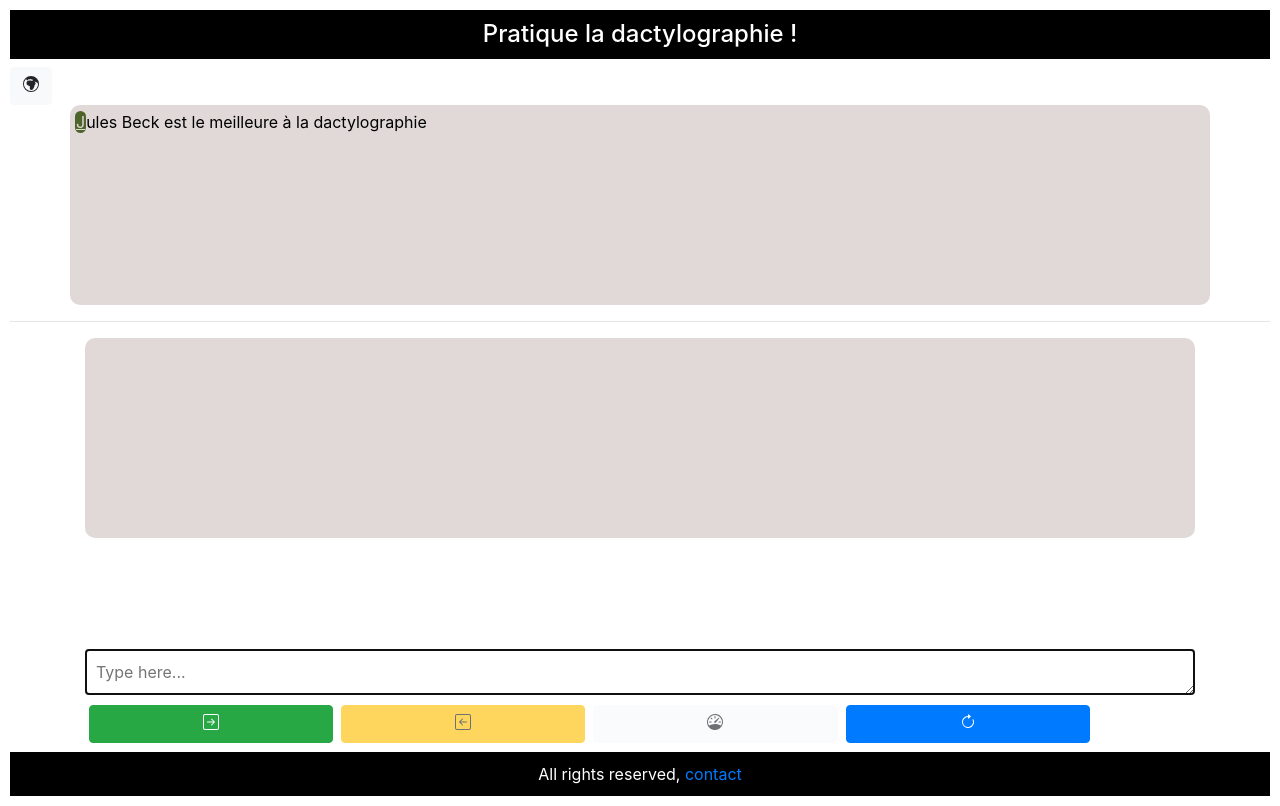
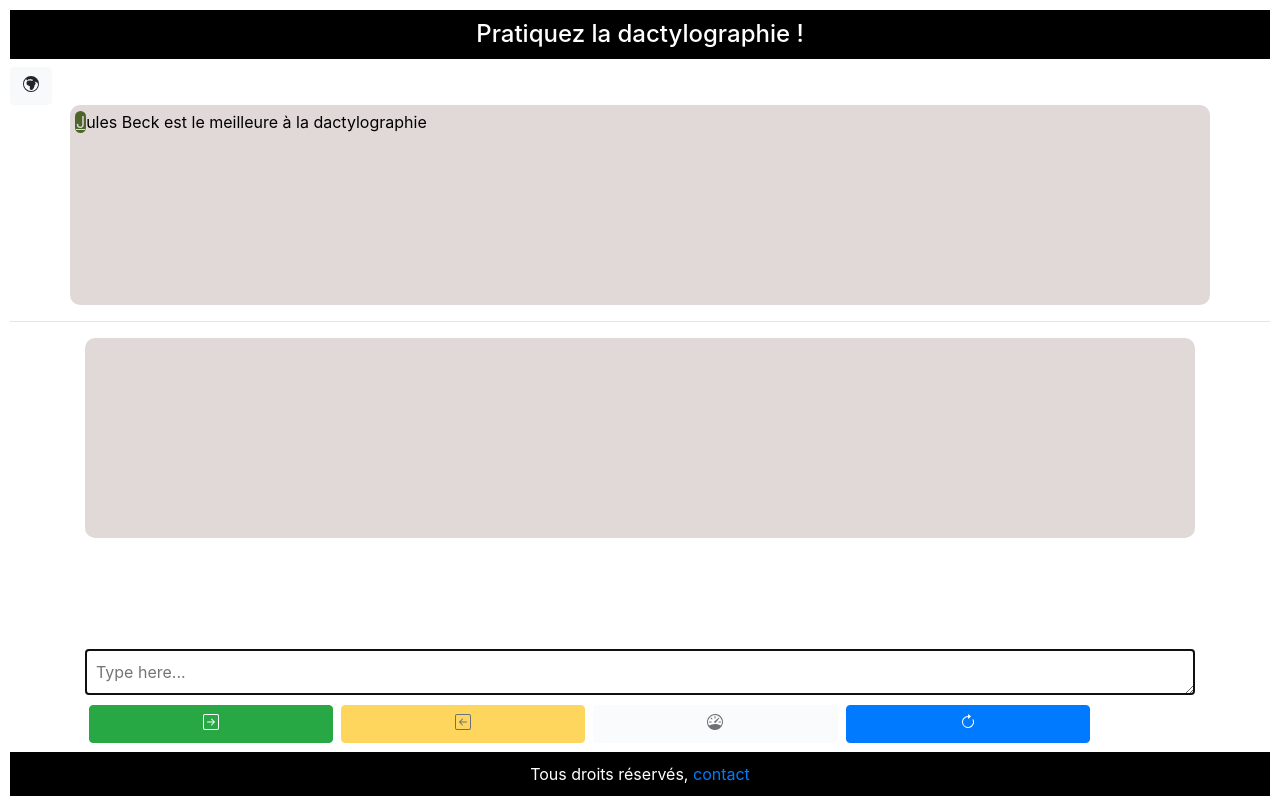
Before and after one commit to YALNEZAMI/dactylo, an Angular app: page / in a window 1280 px wide. Built offline with nearby package versions, Linux system fonts and the light colour scheme.

Commit message:
language adaptations

```diff
--- a/src/app/app.component.html
+++ b/src/app/app.component.html
@@ -1,9 +1,6 @@
 <main>
-  <h4 *ngIf="currentLanguage == 'fr'" id="header" class="text-center">
-    Pratique la dactylographie !
-  </h4>
-  <h4 *ngIf="currentLanguage == 'en'" id="header" class="text-center">
-    Pratice typing !
+  <h4 id="header" class="text-center">
+    {{ getHeaderSentence() }}
   </h4>
 
   <!--text language-->
@@ -164,7 +161,7 @@
     </button>
   </div>
   <!--result div-->
-  <div id="result">
+  <div *ngIf="currentLanguage == 'en'" id="result">
     <h3 class="text-center"><ins>Results:</ins></h3>
     <!--typeing speed (word per minute)-->
     <div class="text-center">Speed: {{ getSpeed() }} wpm</div>
@@ -173,7 +170,17 @@
     <!--hide result div button-->
     <button (click)="result()" class="btn btn-warning">finish</button>
   </div>
+  <div *ngIf="currentLanguage == 'fr'" id="result">
+    <h3 class="text-center"><ins>Resultats:</ins></h3>
+    <!--typeing speed (word per minute)-->
+    <div class="text-center">Vitesse: {{ getSpeed() }} mpm</div>
+    <!--number of errors-->
+    <div class="text-center">Erreurs: {{ nbrErrors }} erreurs</div>
+    <!--hide result div button-->
+    <button (click)="result()" class="btn btn-warning">terminé</button>
+  </div>
   <footer class="text-center">
-    All rights reserved, <a href="mailto:yaseralnezami@gmail.com">contact</a>
+    {{ getFooterSentence() }},
+    <a href="mailto:yaseralnezami@gmail.com">contact</a>
   </footer>
 </main>
--- a/src/app/app.component.ts
+++ b/src/app/app.component.ts
@@ -250,4 +250,35 @@ export class AppComponent {
     }
     this.restart();
   }
+  getFooterSentence() {
+    switch (this.currentLanguage) {
+      case 'fr':
+        return ' Tous droits réservés';
+        break;
+      case 'en':
+        return ' All rights reserved';
+        break;
+
+      default:
+        return ' Tous droits réservés';
+
+        break;
+    }
+  }
+  getHeaderSentence() {
+    switch (this.currentLanguage) {
+      case 'fr':
+        return 'Pratiquez la dactylographie !';
+
+        break;
+      case 'en':
+        return 'Practice typing !';
+        break;
+
+      default:
+        return 'Pratiquez la dactylographie !';
+
+        break;
+    }
+  }
 }
```
Also changed, not shown: 1 other file (tests, documents, lock files or other folders).
